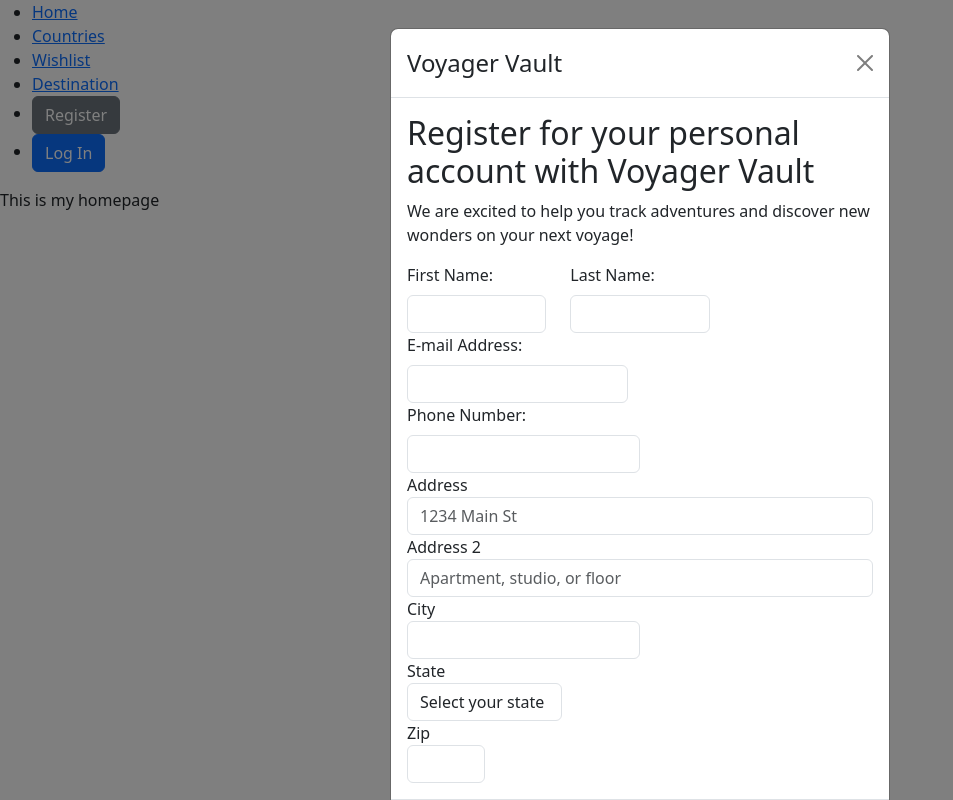
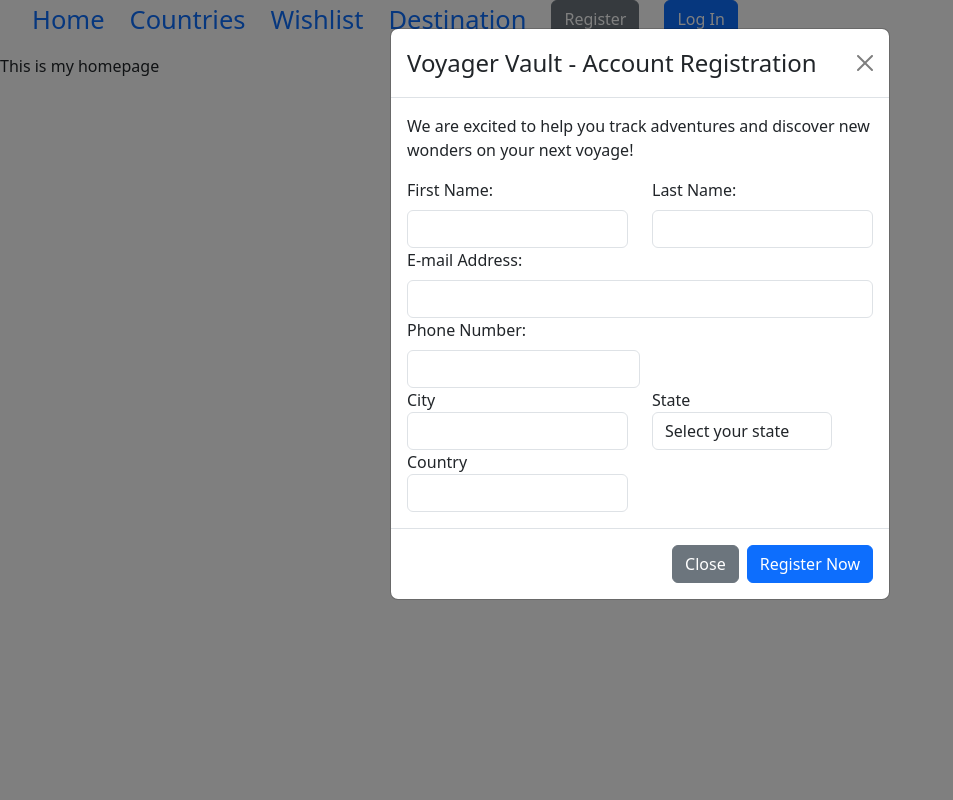
Before and after one commit to timryan10/Voyager-Vault, a React (Create React App) app in the folder frontend/: page / in a window 1280 px wide. Both pictures are taken after a click on the button "Register". Shown: the whole page, without its empty margins (0-953 px from the left). Built offline with nearby package versions, Linux system fonts and the light colour scheme.

Commit message:
Changed form fields and added css to home

```diff
--- a/frontend/src/forms/LoginForm.jsx
+++ b/frontend/src/forms/LoginForm.jsx
@@ -44,25 +44,21 @@ function LoginForm({show, handleClose}){
             >
 
             <Modal.Header closeButton>
-                <Modal.Title>Modal title</Modal.Title>
+                <Modal.Title>Voyager Vault - User Log In</Modal.Title>
             </Modal.Header>
             <Modal.Body>
 
-                <h2>Log in to your personal account with Voyager Vault</h2>
+                {/* <h2>Log in to your personal account with Voyager Vault</h2> */}
                 <p>Welcome back! We are excited to help you track adventures and discover new wonders on your next voyage!</p>
 
                 <div class="form-group">
                     <label for="exampleInputEmail1">Email address</label>
                     <input type="email" class="form-control" id="exampleInputEmail1" aria-describedby="emailHelp" placeholder="Enter email"/>
-                    <small id="emailHelp" class="form-text text-muted">We'll never share your email with anyone else.</small>
+                    <small id="emailHelp" class="form-text text-muted">* We'll never share your email with anyone else.</small>
                 </div>
                 <div class="form-group">
                     <label for="exampleInputPassword1">Password</label>
                     <input type="password" class="form-control" id="exampleInputPassword1" placeholder="Password"/>
-                </div>
-                <div class="form-check">
-                    <input type="checkbox" class="form-check-input" id="exampleCheck1"/>
-                    <label class="form-check-label" for="exampleCheck1">Check me out</label>
                 </div>
 
             </Modal.Body>
--- a/frontend/src/forms/RegForm.jsx
+++ b/frontend/src/forms/RegForm.jsx
@@ -9,24 +9,19 @@ function RegForm({show, handleClose}){
     const [lastName, setLastName] = useState('');
     const [email, setEmail] = useState('');
     const [phoneNumber, setPhoneNumber] = useState('');
-    const [address, setAddress] = useState('');
-    const [address2, setAddress2] = useState('');
     const [city, setCity] = useState('');
     const [state, setState] = useState('');
-    const [zip, setZip] = useState('');
+    const [country, setCountry] = useState('')
 
     const clearForm = () => {
         setFirstName('');
         setLastName('')
         setEmail('')
         setPhoneNumber('')
-        setAddress('')
-        setAddress2('')
         setCity('')
         setState('')
-        setZip('')
+        country('')
     }
-
 
     const submitForm = () => {
         const newUser = {
@@ -34,11 +29,9 @@ function RegForm({show, handleClose}){
             lastName,
             email,
             phoneNumber,
-            address,
-            address2,
             city,
             state,
-            zip,
+            country,
         }
 
 
@@ -69,14 +62,14 @@ function RegForm({show, handleClose}){
                 keyboard={false}
             >
                 <Modal.Header closeButton>
-                    <Modal.Title>Voyager Vault</Modal.Title>
+                    <Modal.Title>Voyager Vault - Account Registration</Modal.Title>
                 </Modal.Header>
                 <Modal.Body>
 
-                    <h2>Register for your personal account with Voyager Vault</h2>
+                    {/* <h2>Register for your own personal account</h2> */}
                     <p>We are excited to help you track adventures and discover new wonders on your next voyage!</p>
                     <div className="row">
-                        <div className="form-group col-sm-4">
+                        <div className="form-group col-sm-6">
                             <label className="form-label">First Name:</label>
                             <input className="form-control" type="text" id="firstName" name="first-name"
                                 value={firstName}
@@ -84,7 +77,7 @@ function RegForm({show, handleClose}){
                             required/>
                         </div>
 
-                        <div className="form-group col-sm-4">
+                        <div className="form-group col-sm-6">
                             <label className="form-label">Last Name:</label>
                             <input className="form-control" type="text" id="lastName" name="last-name"
                             value={lastName}
@@ -94,13 +87,10 @@ function RegForm({show, handleClose}){
                     </div>
 
                     <div className="row">
-                        <div className="form-group col-sm-6">
+                        <div className="form-group">
                             <label className="form-label">E-mail Address:</label>
                             <input className="form-control" type="text" id="email" name="email"
-                            value={email}
-                            onChange={(e) => setEmail(e.target.value)}
-
-                            required/>
+                            value={email} onChange={(e) => setEmail(e.target.value)} required/>
                         </div>
                     </div>
 
@@ -112,26 +102,14 @@ function RegForm({show, handleClose}){
                         </div>
                     </div>
 
-                    <div className="form-group">
-                        <label>Address</label>
-                        <input type="text" className="form-control" id="inputAddress" value={address}
-                            onChange={(e) => setAddress(e.target.value)} placeholder="1234 Main St"/>
-                    </div>
-
-                    <div className="form-group">
-                        <label >Address 2</label>
-                        <input type="text" className="form-control" id="inputAddress2" value={address2}
-                            onChange={(e) => setAddress2(e.target.value)} placeholder="Apartment, studio, or floor"/>
-                    </div>
-
-                    <div className="form-row">
+                    <div className="row">
                         <div className="form-group col-md-6">
                             <label>City</label>
                             <input type="text" className="form-control" value={city}
                                 onChange={(e) => setCity(e.target.value)} id="inputCity"/>
                         </div>
 
-                        <div className="form-group col-md-4">
+                        <div className="form-group col-md-5">
                             <label>State</label>
                             <select id="inputState" value={state}
                                 onChange={(e) => setState(e.target.value)} className="form-control">
@@ -189,10 +167,10 @@ function RegForm({show, handleClose}){
                             </select>
                         </div>
 
-                        <div className="form-group col-md-2">
-                            <label>Zip</label>
-                            <input type="text" className="form-control" id="inputZip" value={zip}
-                                onChange={(e) => setZip(e.target.value)}/>
+                        <div className="form-group col-md-6">
+                            <label>Country</label>
+                            <input type="text" className="form-control" value={country}
+                                onChange={(e) => setCountry(e.target.value)} id="inputCountry"/>
                         </div>
                     </div>
 
--- a/frontend/src/index.css
+++ b/frontend/src/index.css
@@ -0,0 +1,22 @@
+nav ul {
+    list-style-type: none;
+    color: #f2f2f2;
+    text-decoration: none;
+    font-size: 17px;
+    display: flex;
+    align-items: center;
+}
+
+nav li {
+    display: inline;
+    margin-right: 25px;
+}
+
+nav a {
+    font-size: 1.5em;
+    text-decoration: none;
+}
+
+nav a:hover {
+    color: black;
+}
```
Also changed, not shown: frontend/src/forms/SignUpForm.jsx (deleted, +0 -88 lines), 2 other files (tests, documents, lock files or other folders).
